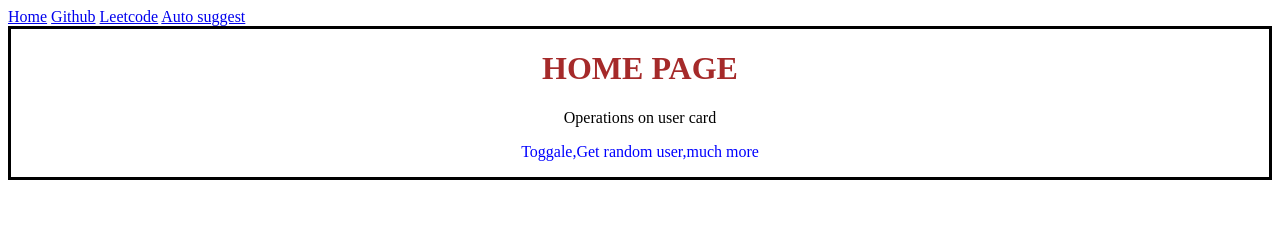
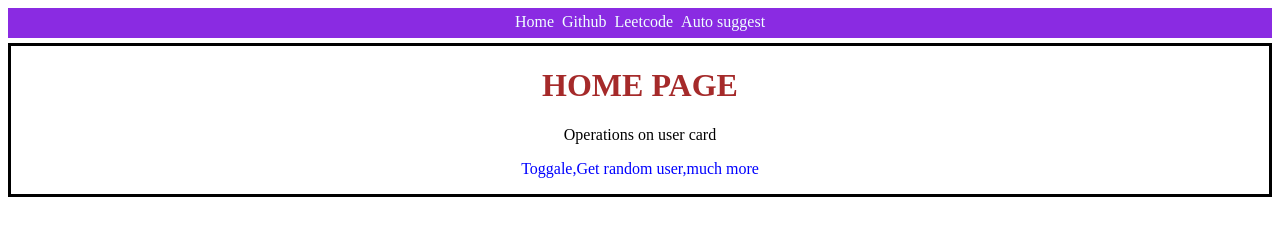
Before and after one commit to garikapatithrivarshitha-ops/autosuggest, a website: page frontend/index.html in a window 1280 px wide. Drawn offline with Linux system fonts and the light colour scheme.

Commit message:
home page changes

```diff
--- a/frontend/index.css
+++ b/frontend/index.css
@@ -12,3 +12,17 @@ h1 {
 #Home-title:hover{
     background-color: bisque;
 }
+#nav{
+    text-align:center;
+    background-color: blueviolet;
+    height: 25px;
+    padding-top: 5px;
+    margin-bottom: 5px;
+}
+#nav a{
+
+    margin: 0px 2px;
+    text-decoration: none;
+    color: azure;
+
+}
```
